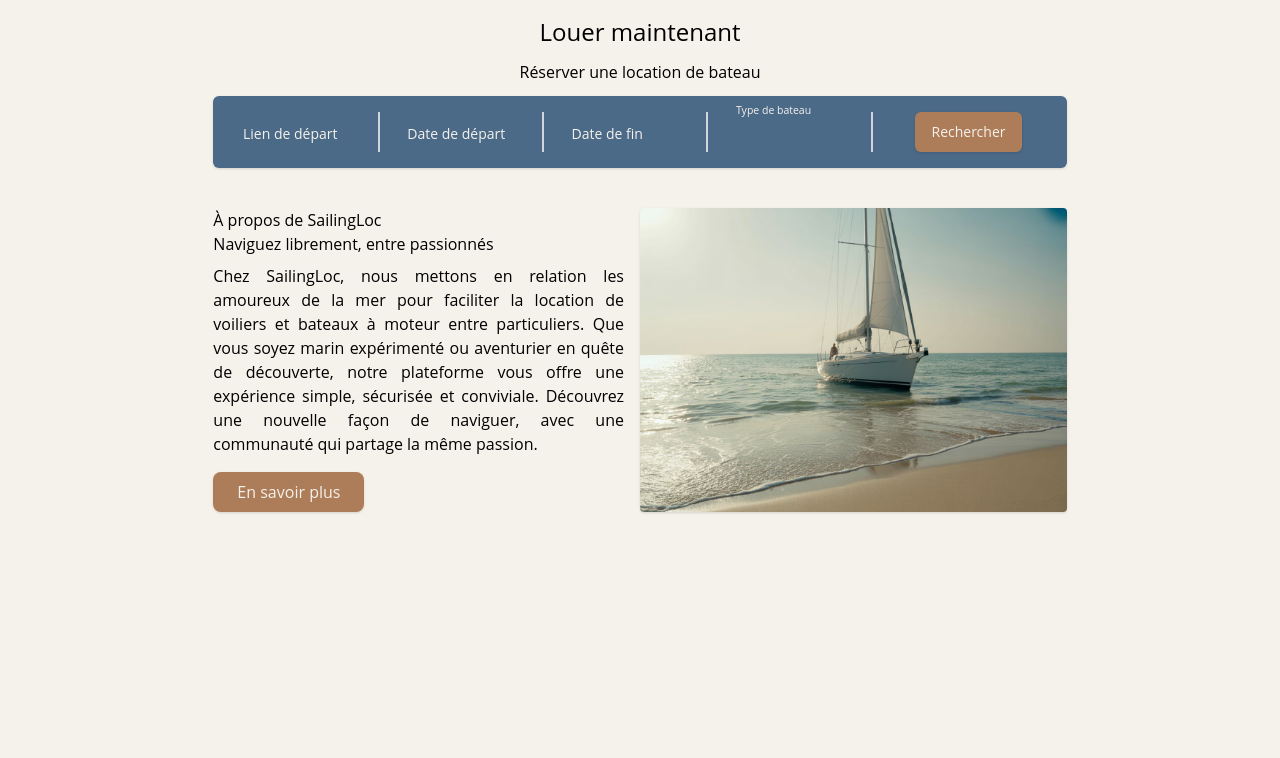
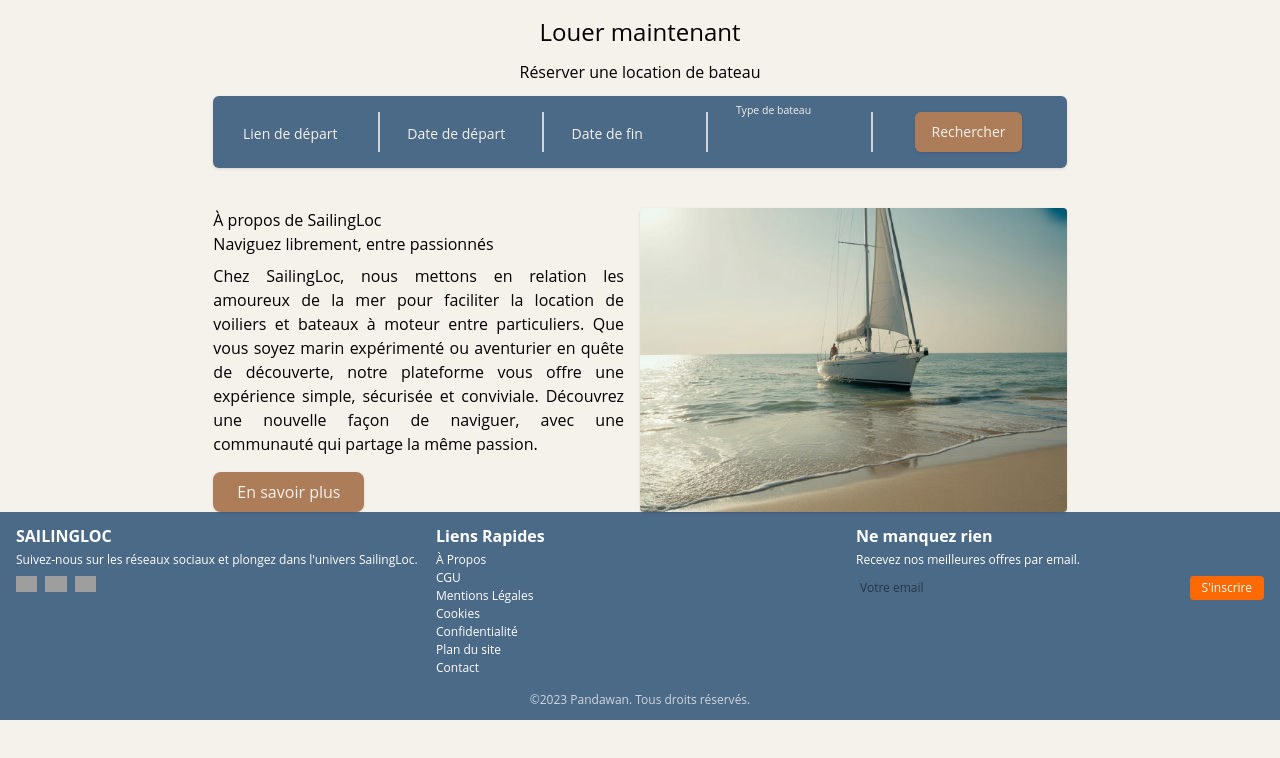
Before and after one commit to Yass8/DEVO23-G4-SAILINGLOC, a React (Vite) app in the folder front/: page /home in a window 1280 px wide. Shown: the top 758 px of the page. Built offline with nearby package versions, Linux system fonts and the light colour scheme; grey boxes are pictures that could not be loaded; a web font is replaced by a local one.

Commit message:
WIP: ongoing changes before switching to header branch

```diff
--- a/front/src/App.jsx
+++ b/front/src/App.jsx
@@ -6,25 +6,24 @@ import Category from './Client/pages/Category.jsx';
 import Boats from './Client/pages/Boats.jsx';
 import Details from './Client/pages/Details.jsx';
 import Contact from './Client/pages/Contact.jsx';
+import Footer from './Client/components/Footer';
 
 function App() {
-
   return (
     <Router>
       <Routes>
-        {/* Clients page */}
         <Route path="/" element={<Navigate to="/home" replace />} />
-        <Route path="/home" element={<Home/>} />
+        <Route path="/home" element={<Home />} />
         <Route path="/about" element={<About />} />
         <Route path="/category" element={<Category />} />
         <Route path="/boats" element={<Boats />} />
         <Route path="/details" element={<Details />} />
         <Route path="/contact" element={<Contact />} />
-
         <Route path="*" element={<Navigate to="/" replace />} />
       </Routes>
+      <Footer />
     </Router>
   );
 }
 
-export default App
+export default App;
--- /dev/null
+++ b/front/src/Client/components/footer.jsx
@@ -0,0 +1,56 @@
+const Footer = () => {
+  return (
+    <footer className="text-white py-3 px-4" style={{ backgroundColor: '#4B6A88' }}>
+      <div className="max-w-7xl mx-auto grid grid-cols-1 md:grid-cols-3 gap-3">
+
+        <div>
+          <h2 className="text-base font-bold mb-1">SAILINGLOC</h2>
+          <p className="text-xs">Suivez-nous sur les réseaux sociaux et plongez dans l'univers SailingLoc.</p>
+          <div className="flex gap-2 mt-2">
+            <a href="#"><img src="/instagram-icon.png" alt="Instagram" className="h-4" /></a>
+            <a href="#"><img src="/facebook-icon.png" alt="Facebook" className="h-4" /></a>
+            <a href="#"><img src="/linkedin-icon.png" alt="LinkedIn" className="h-4" /></a>
+          </div>
+        </div>
+
+        <div>
+          <h2 className="text-base font-bold mb-1">Liens Rapides</h2>
+          <ul className="space-y-0.5 text-xs">
+            <li><a href="#">À Propos</a></li>
+            <li><a href="#">CGU</a></li>
+            <li><a href="#">Mentions Légales</a></li>
+            <li><a href="#">Cookies</a></li>
+            <li><a href="#">Confidentialité</a></li>
+            <li><a href="#">Plan du site</a></li>
+            <li><a href="#">Contact</a></li>
+          </ul>
+        </div>
+
+
+        <div>
+          <h2 className="text-base font-bold mb-1">Ne manquez rien</h2>
+          <p className="text-xs">Recevez nos meilleures offres par email.</p>
+          <form className="mt-2 flex flex-col sm:flex-row gap-1">
+            <input
+              type="email"
+              placeholder="Votre email"
+              className="p-1 text-xs rounded text-black flex-1"
+            />
+            <button
+              type="submit"
+              className="bg-orange-500 hover:bg-orange-600 transition text-white px-3 py-1 rounded text-xs"
+            >
+              S'inscrire
+            </button>
+          </form>
+        </div>
+      </div>
+
+      <div className="mt-4 text-center text-xs text-gray-300">
+        ©2023 Pandawan. Tous droits réservés.
+      </div>
+    </footer>
+  );
+};
+
+export default Footer;
```
